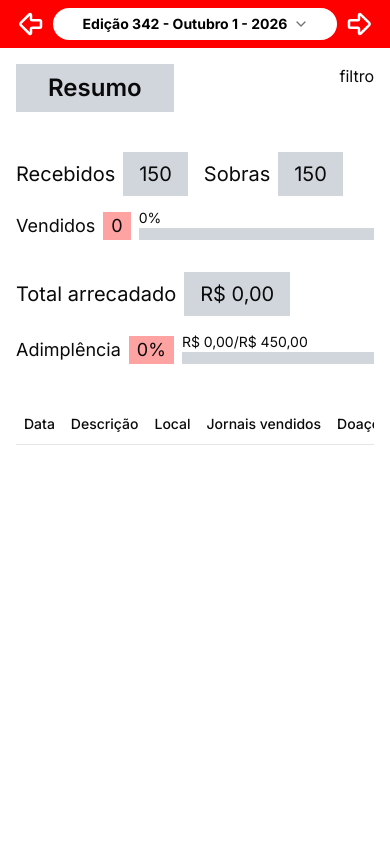
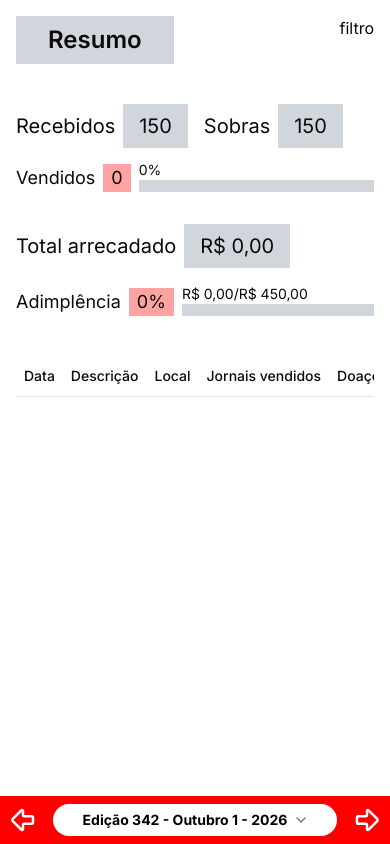
Before and after one commit to naruegsantos/honesto, a Next.js app: page / in a window 390 px wide. Built offline with nearby package versions, Linux system fonts and the light colour scheme.

Commit message:
feat: change header position on mobile

```diff
--- a/app/page.tsx
+++ b/app/page.tsx
@@ -184,11 +184,11 @@ export default function Home() {
   return (
     edition ?
     <>
-      <header className="h-12 w-screen px-4 bg-[#FF0000] text-white flex justify-between items-center">
+      <header className="fixed md:static bottom-0 h-12 w-screen px-2 md:px-4 bg-[#FF0000] text-white flex justify-between items-center">
 
         {/* edition selector */}
         <ArrowBigLeft onClick={() => editionNavigation('prev')} className="w-fit cursor-pointer" size={'30'}/>
-        <div className="text-black flex justify-center font-bold bg-white rounded-2xl px-5 w-fit min-w-64">
+        <div className="text-black flex justify-center font-bold bg-white rounded-2xl px-5 w-fit min-w-60 md:min-w-64">
           <Select value={edition?.number} onValueChange={(value) => selectEdition(value)} items={editions.map((i) => ({label:`Edição ${i.number} - ${i.name} - ${new Date(i.startDate).getUTCFullYear()}`, value:i.number}))}>
             <SelectTrigger className="border-none w-fit">
               <SelectValue placeholder='Selecione a edição' />
```
